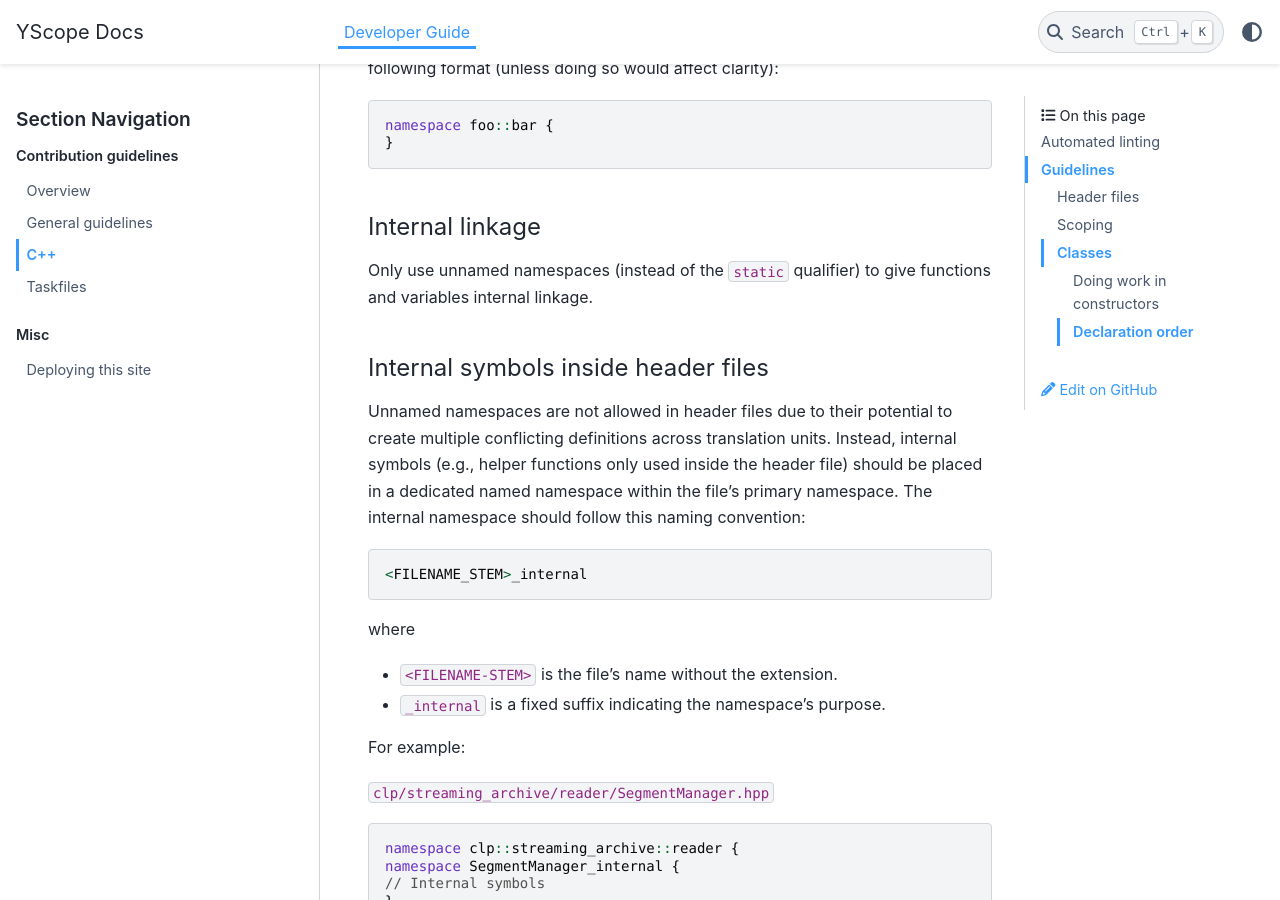
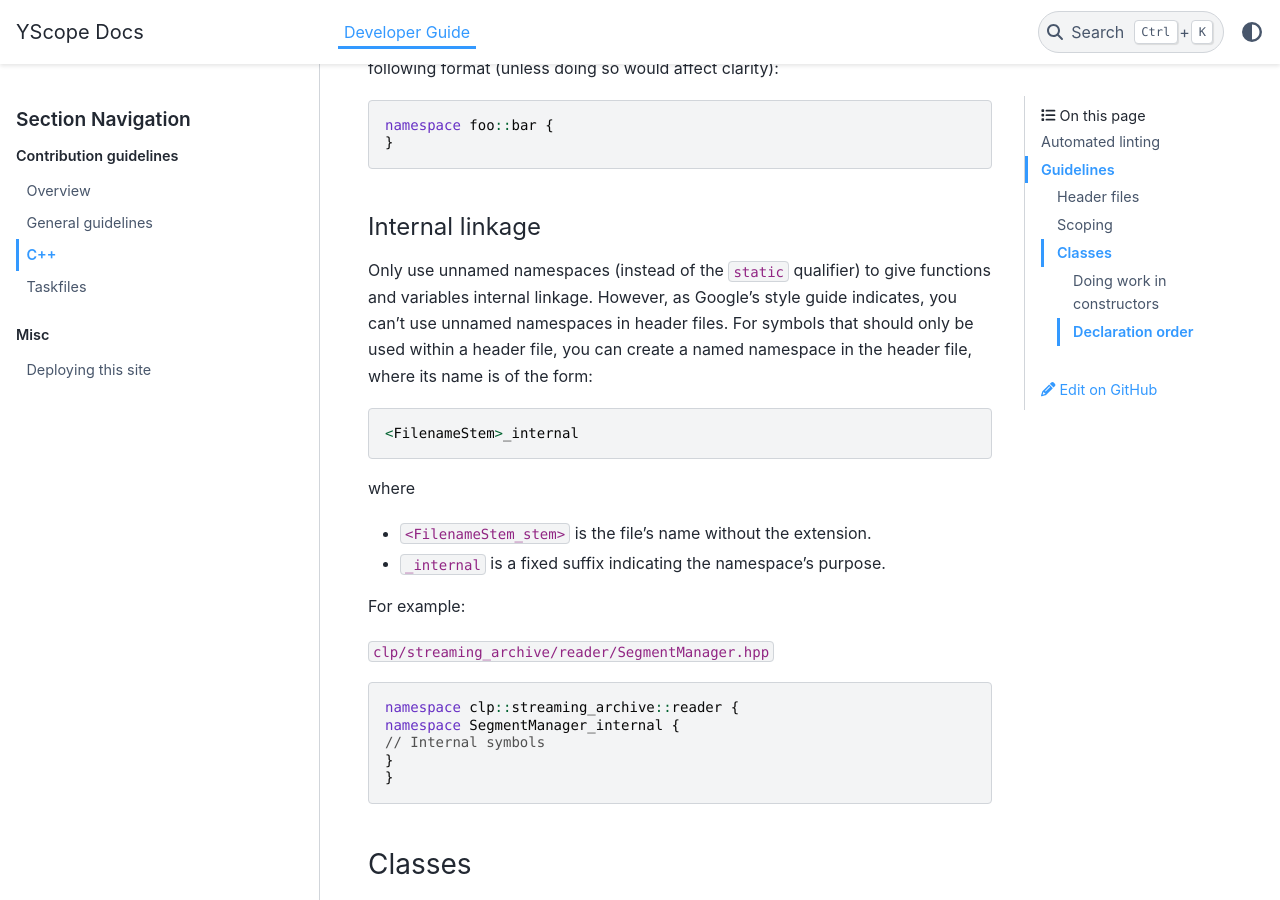
Before and after one commit to y-scope/yscope-docs, a Sphinx documentation site: the page built from docs/dev-guide/contrib-guides-cpp.md, in a window 1280 px wide and 900 px high, scrolled down 2470 px. Built offline with Sphinx 7.4.7 and the PyData theme 0.15.4, drawn with Linux system fonts in a browser that asks for light colours; some of the changed text lies outside the part shown.

Commit message:
Edit new guidelines and other minor edits for consistency.

````diff
--- a/docs/dev-guide/contrib-guides-cpp.md
+++ b/docs/dev-guide/contrib-guides-cpp.md
@@ -28,11 +28,11 @@ it.
 
 We adhere to [Google's C++ style guide][google-cpp-style-guide] (as of
 [8f97e24][google-styleguide-8f97e24]) with the following exceptions (organized according to the
-sections in the Google style guide).
+sections in Google's style guide).
 
 :::{note}
 This section is a work in progress and does not yet include all exceptions after the
-[Classes][google-cpp-style-guide-classes] section of the Google style guide.
+[Classes][google-cpp-style-guide-classes] section of Google's style guide.
 :::
 
 ### Header files
@@ -54,9 +54,9 @@ where
 
 * `<NAMESPACE>` is the namespace of the file.
   * For files in a nested namespace, each namespace layer should be separated by an underscore.
-* `<FILENAME-STEM>` is the file's name without the extension.
+* `<FILENAME_STEM>` is the file's name without the extension.
   * For stems with multiple words, the words should _not_ be separated with underscores.
-* `<FILENAME-EXTENSION>` is the file's extension.
+* `<FILENAME_EXTENSION>` is the file's extension.
 
 For example:
 
@@ -94,20 +94,17 @@ namespace foo::bar {
 #### Internal linkage
 
 Only use unnamed namespaces (instead of the `static` qualifier) to give functions and variables
-internal linkage.
-
-#### Internal symbols inside header files
-
-Unnamed namespaces are not allowed in header files due to their potential to create multiple
-conflicting definitions across translation units. Instead, internal symbols (e.g., helper functions
-only used inside the header file) should be placed in a dedicated named namespace within the file's
-primary namespace. The internal namespace should follow this naming convention:
+internal linkage. However, as Google's style guide indicates, you can't use unnamed namespaces in
+header files. For symbols that should only be used within a header file, you can create a named
+namespace in the header file, where its name is of the form:
 
 ```
-<FILENAME_STEM>_internal
+<FilenameStem>_internal
 ```
+
 where
-* `<FILENAME-STEM>` is the file's name without the extension.
+
+* `<FilenameStem_stem>` is the file's name without the extension.
 * `_internal` is a fixed suffix indicating the namespace's purpose.
 
 For example:
````
